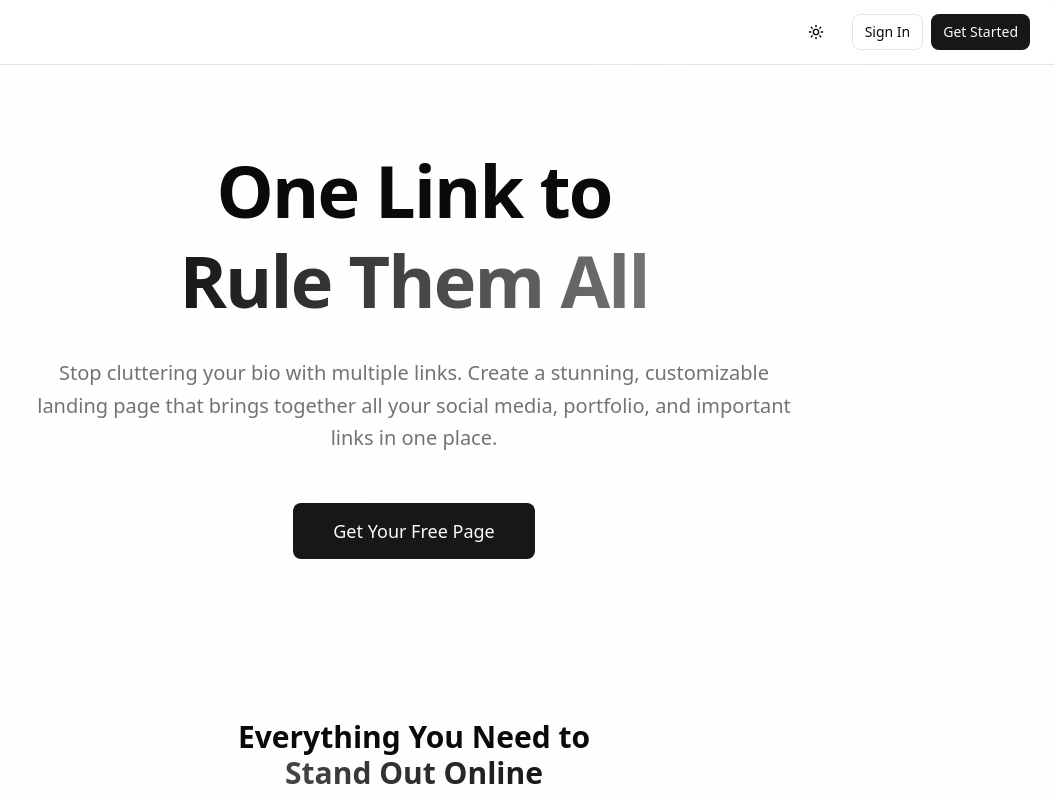
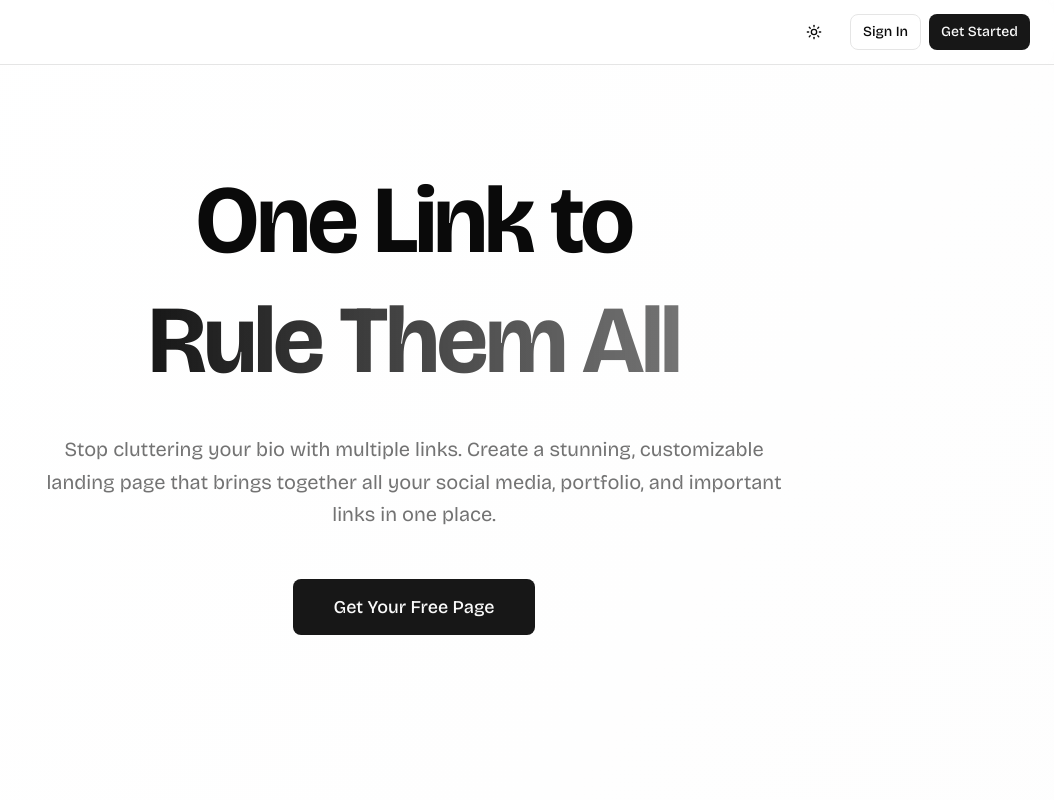
Before and after one commit to JohnEsperancilla-PH/reachoutto.me, a Next.js app: page / in a window 1280 px wide. Shown: the top 800 px of the page, without its empty margins (226-1280 px from the left). Built offline with nearby package versions, Linux system fonts and the light colour scheme; no server answers.

Commit message:
Refactor font usage and enhance homepage layout: Replace Geist fonts with Bricolage Grotesque in globals.css and layout.tsx. Adjust heading sizes and section padding in page.tsx for improved visual hierarchy and spacing.

```diff
--- a/app/globals.css
+++ b/app/globals.css
@@ -6,8 +6,8 @@
 @theme inline {
   --color-background: var(--background);
   --color-foreground: var(--foreground);
-  --font-sans: var(--font-geist-sans);
-  --font-mono: var(--font-geist-mono);
+  --font-sans: "Bricolage Grotesque", ui-sans-serif, system-ui, -apple-system, Segoe UI, Roboto, Helvetica, Arial, "Apple Color Emoji", "Segoe UI Emoji";
+  --font-mono: ui-monospace, SFMono-Regular, Menlo, Monaco, Consolas, "Liberation Mono", "Courier New", monospace;
   --color-sidebar-ring: var(--sidebar-ring);
   --color-sidebar-border: var(--sidebar-border);
   --color-sidebar-accent-foreground: var(--sidebar-accent-foreground);
--- a/app/layout.tsx
+++ b/app/layout.tsx
@@ -1,15 +1,10 @@
 import type { Metadata } from "next";
-import { Geist, Geist_Mono } from "next/font/google";
+import { Bricolage_Grotesque } from "next/font/google";
 import "./globals.css";
 
-const geistSans = Geist({
-  variable: "--font-geist-sans",
+const bricolage = Bricolage_Grotesque({
   subsets: ["latin"],
-});
-
-const geistMono = Geist_Mono({
-  variable: "--font-geist-mono",
-  subsets: ["latin"],
+  weight: ["200","300","400","500","600","700","800"],
 });
 
 export const metadata: Metadata = {
@@ -62,9 +57,7 @@ export default function RootLayout({
 }>) {
   return (
     <html lang="en">
-      <body
-        className={`${geistSans.variable} ${geistMono.variable} antialiased`}
-      >
+      <body className={`${bricolage.className} antialiased`}>
         {children}
       </body>
     </html>
--- a/app/page.tsx
+++ b/app/page.tsx
@@ -32,9 +32,9 @@ export default function Home() {
 
       <main className="container mx-auto px-4 md:px-6">
         {/* Hero Section */}
-        <section className="text-center space-y-6 sm:space-y-8 py-12 sm:py-16 lg:py-20">
+        <section className="text-center space-y-6 sm:space-y-8 py-12 sm:py-16 lg:py-24">
           <div className="space-y-6 sm:space-y-8">
-            <h1 className="text-4xl sm:text-5xl md:text-6xl lg:text-7xl font-bold tracking-tight leading-tight">
+            <h1 className="text-4xl sm:text-6xl md:text-7xl lg:text-8xl font-bold tracking-tight leading-tight">
               One Link to
               <br className="hidden sm:block" />
               {" "}
```
